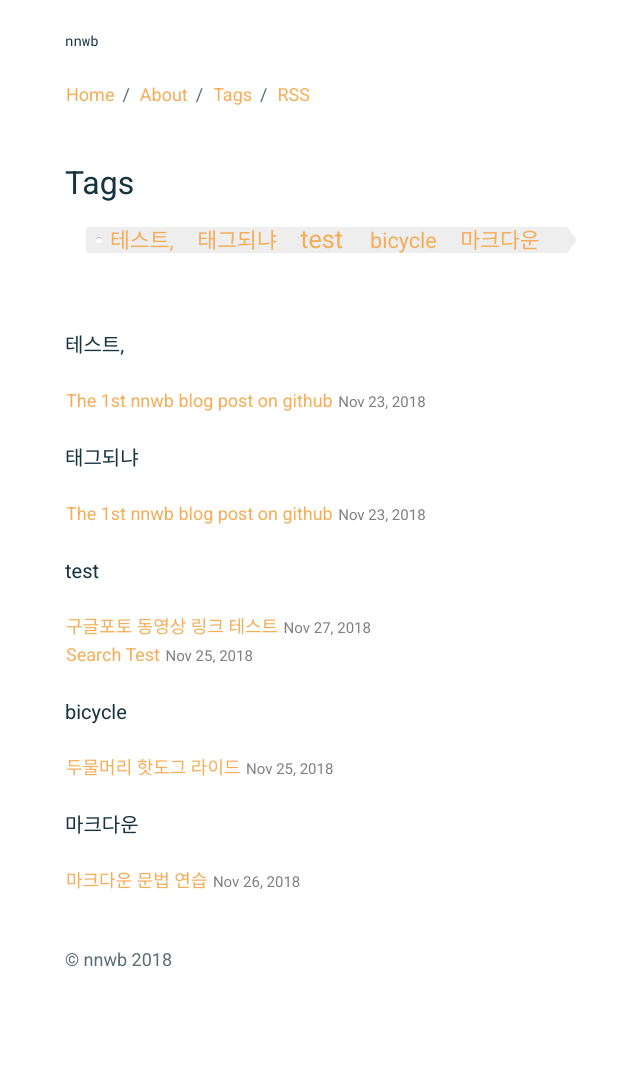
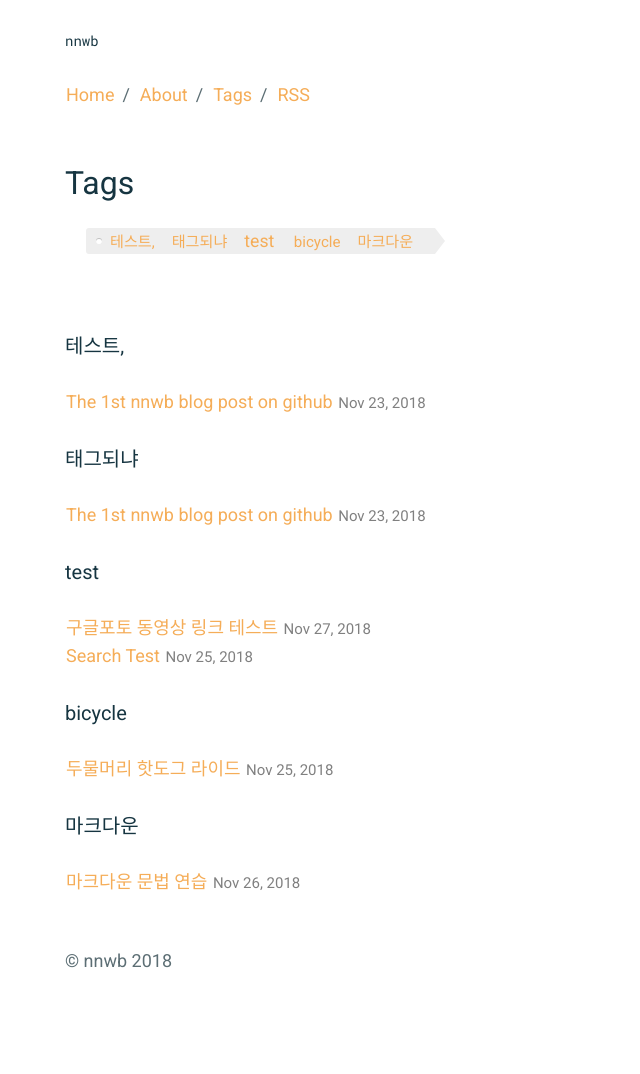
Before and after one commit to nnwb/nnwb.github.io, a Jekyll site: the page built from _pages/tags.md, in a window 1280 px wide. Shown: the whole page, without its empty margins (225-865 px from the left). Built offline with Jekyll 4.4.1, drawn with Linux system fonts in a browser that asks for light colours.

Commit message:
Update tags.md

```diff
--- a/_pages/tags.md
+++ b/_pages/tags.md
@@ -5,7 +5,7 @@ permalink: /tags/
 ---
 <ul class="c-tag">
 {% for tag in site.tags %}
-<span style="font-size: {{ tag | last | size | times: 100 | divided_by: site.tags.size | plus: 100  }}%">
+<span style="font-size: {{ tag | last | size | times: 70 | divided_by: site.tags.size | plus: 70  }}%">
 <a href="#{{ tag | first | slugize }}">
 {{ tag | first }}
     </a> &nbsp;&nbsp;
```
